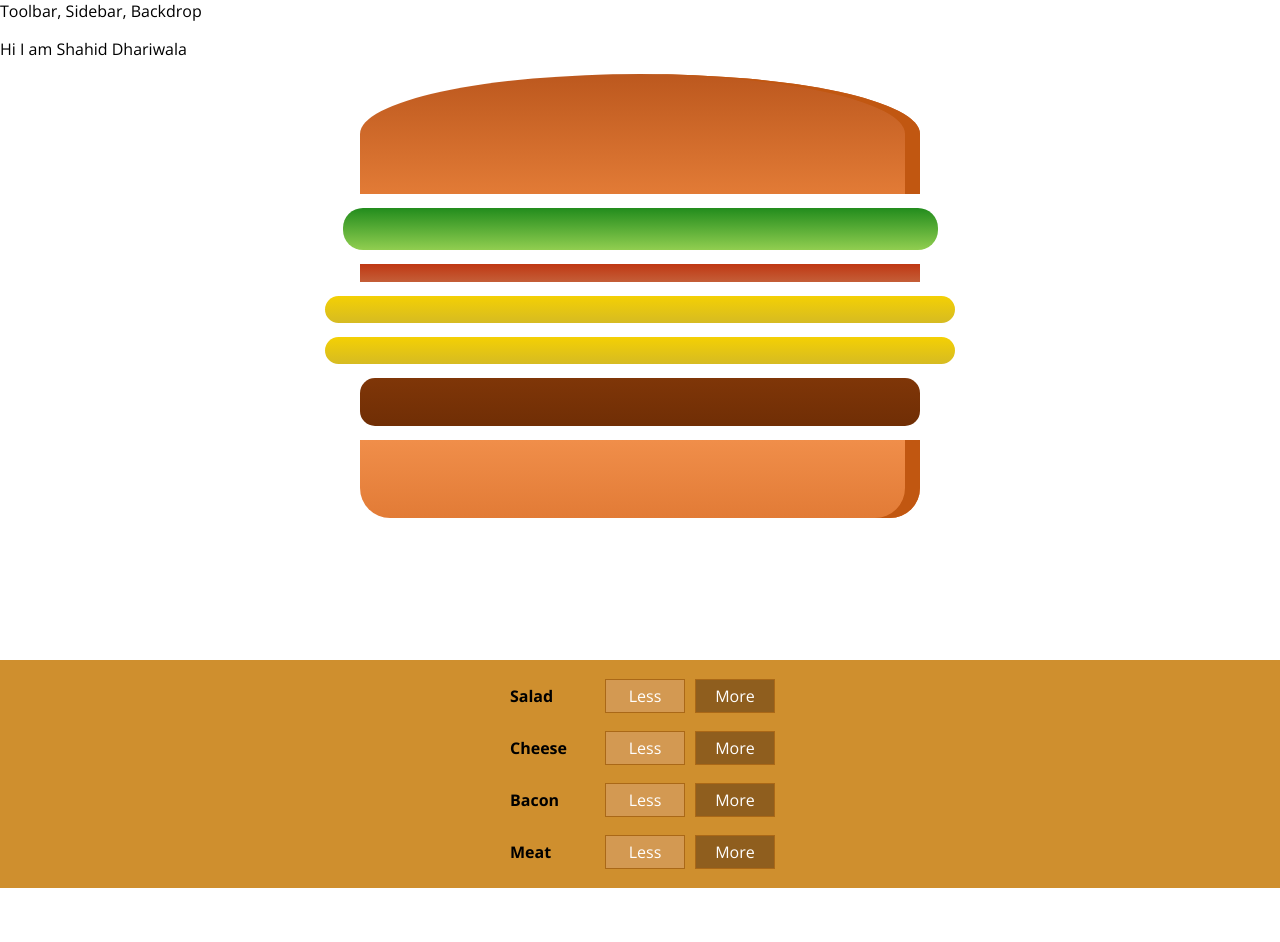
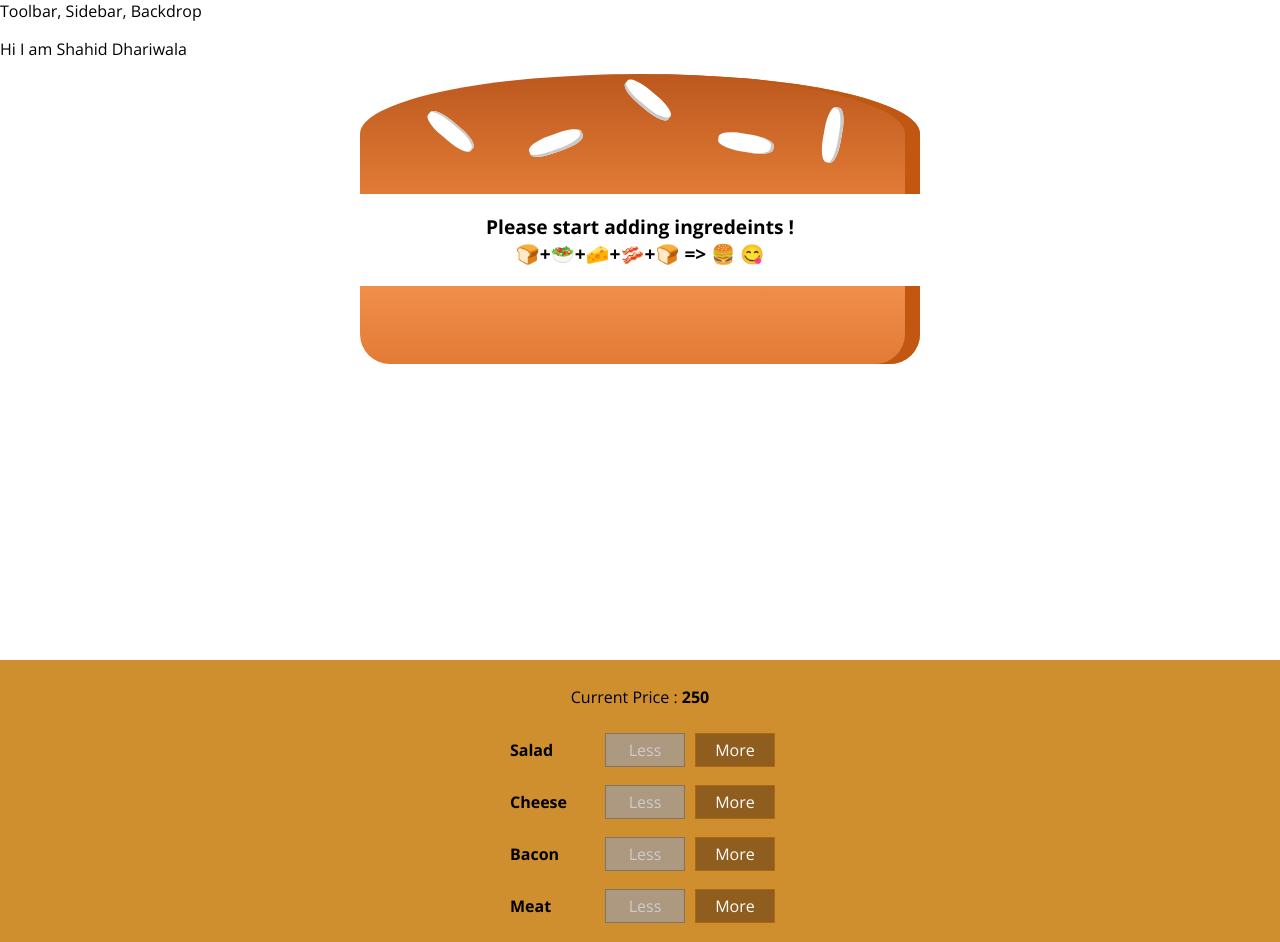
Before and after one commit to shahiddhariwala/the-burger-builder-in-react, a React (Create React App) app: page / in a window 1280 px wide. Before the commit the page ends 888 px from the top, so only its background shows below. Built offline with nearby package versions, Linux system fonts and the light colour scheme.

Commit message:
Displayed Updated Burger Price and Fixed Seed not showing on burger

```diff
--- a/src/components/Burger/BuildControls/BuildControls.js
+++ b/src/components/Burger/BuildControls/BuildControls.js
@@ -10,6 +10,7 @@
 ];
 const buildControls = (props) =>(
     <div className={classes.BuildControls}>
+        <p>Current Price : <strong>{props.price}</strong></p>
         {controls.map(control => (<BuildControl key={control.label} label={control.label}
         added={()=>props.addIngredeint(control.type)}
         removed={()=>props.removeIngredeint(control.type)}
--- a/src/components/Burger/BurgerIngredient/BurgerIngredient.js
+++ b/src/components/Burger/BurgerIngredient/BurgerIngredient.js
@@ -11,8 +11,8 @@
     case "bread-top":
       ingredient = (
         <div className={classes.BreadTop}>
-          <div className={classes.Seed1}></div>
-          <div className={classes.Seed2}></div>
+          <div className={classes.Seeds1}></div>
+          <div className={classes.Seeds2}></div>
         </div>
       );
       break;
--- a/src/containers/BurgerBuilder/BurgerBuilder.js
+++ b/src/containers/BurgerBuilder/BurgerBuilder.js
@@ -12,10 +12,10 @@
 class BurgerBuilder extends Component {
   state = {
     ingredients: {
-      salad: 1,
-      bacon: 1,
-      cheese: 2,
-      meat: 1,
+      salad: 0,
+      bacon: 0,
+      cheese: 0,
+      meat: 0,
     },
     totalPrice: 250,
   };
@@ -60,7 +60,10 @@
     return (
       <Aux>
         <Burger ingredients={this.state.ingredients}></Burger>
-        <BuildControls addIngredeint={this.addIngredientHandler} removeIngredeint={this.removeIngredientHandler} disabled={disableInfo}/>
+        <BuildControls addIngredeint={this.addIngredientHandler}
+        removeIngredeint={this.removeIngredientHandler}
+        disabled={disableInfo}
+        price={this.state.totalPrice}/>
       </Aux>
     );
   }
```
